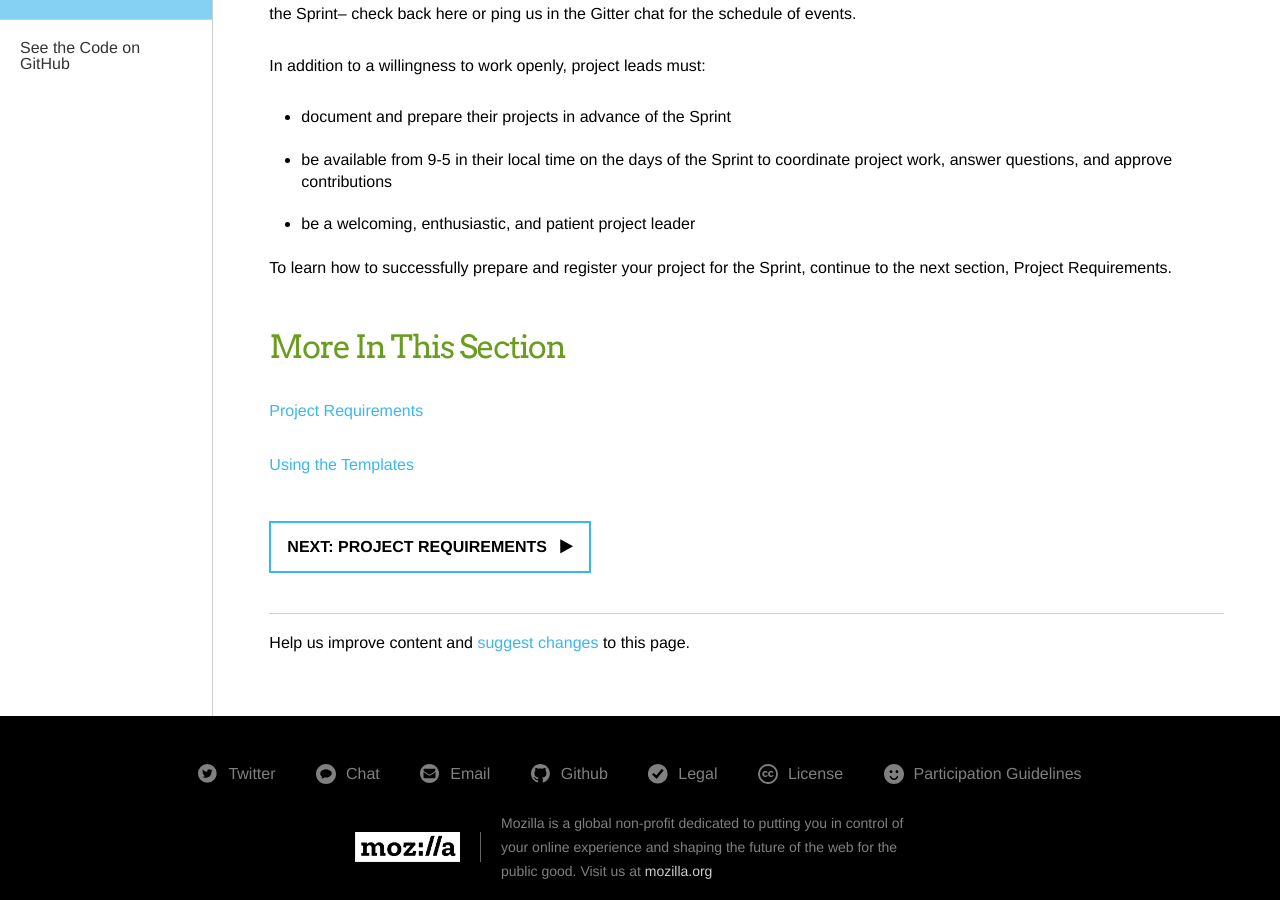
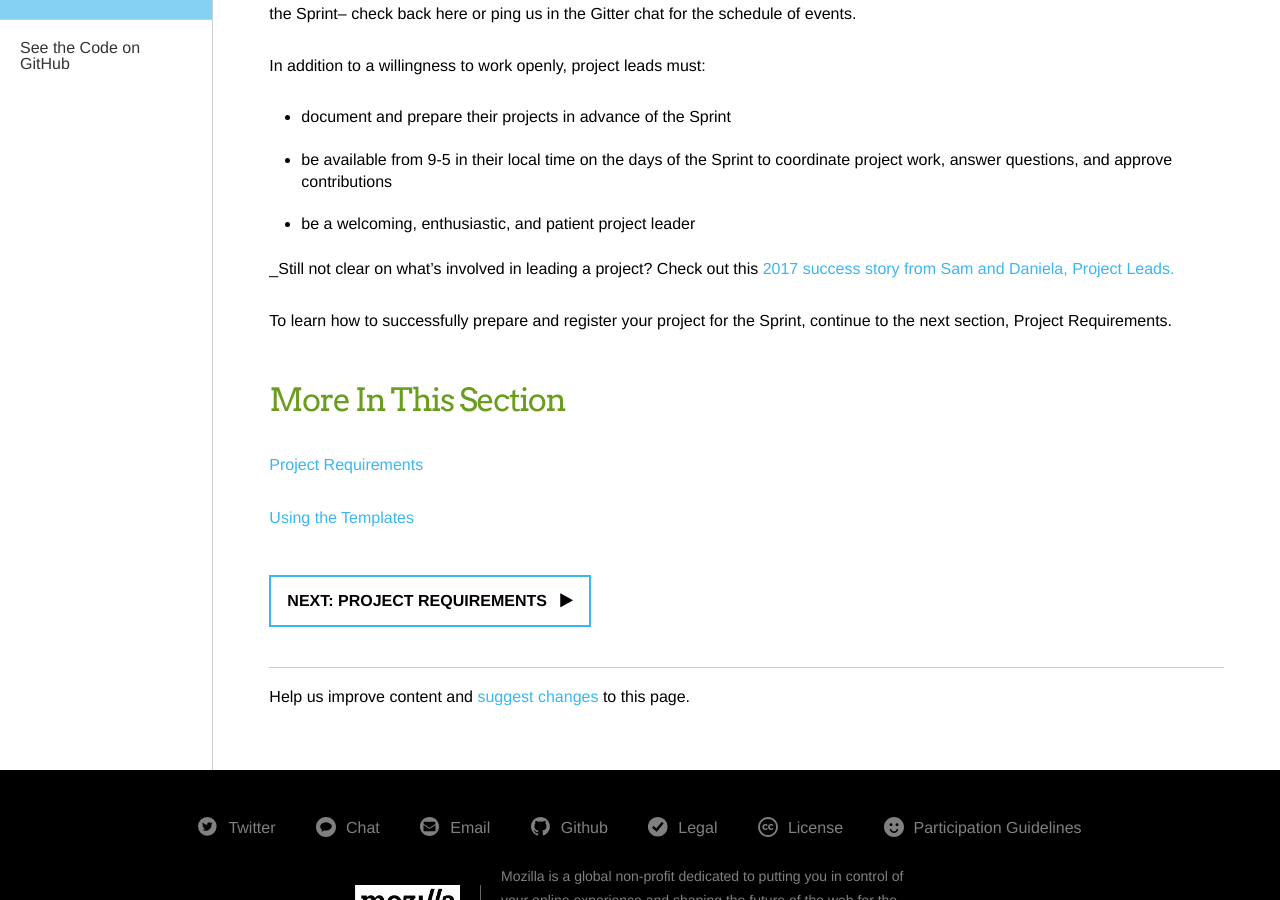
Before and after one commit to mozilla/global-sprint, a Jekyll site: the page built from _articles/project-lead-guide.md, in a window 1280 px wide and 900 px high, scrolled down 494 px. Built offline with Jekyll 4.4.1, drawn with Linux system fonts in a browser that asks for light colours; comment, search, counter and statistics services are not loaded.

Commit message:
Update project-lead-guide.md

```diff
--- a/_articles/project-lead-guide.md
+++ b/_articles/project-lead-guide.md
@@ -22,4 +22,6 @@ In addition to a willingness to work openly, project leads must:
 * be available from 9-5 in their local time on the days of the Sprint to coordinate project work, answer questions, and approve contributions
 * be a welcoming, enthusiastic, and patient project leader
 
+_Still not clear on what's involved in leading a project? Check out this [2017 success story from Sam and Daniela, Project Leads.](https://medium.com/read-write-participate/daniela-and-sam-project-co-leads-a-global-sprint-2017-story-5f1fcfafb5a5)
+
 To learn how to successfully prepare and register your project for the Sprint, continue to the next section, Project Requirements.
```
